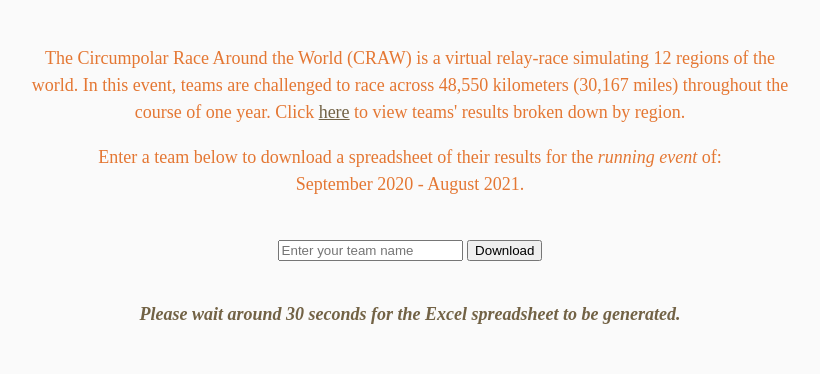
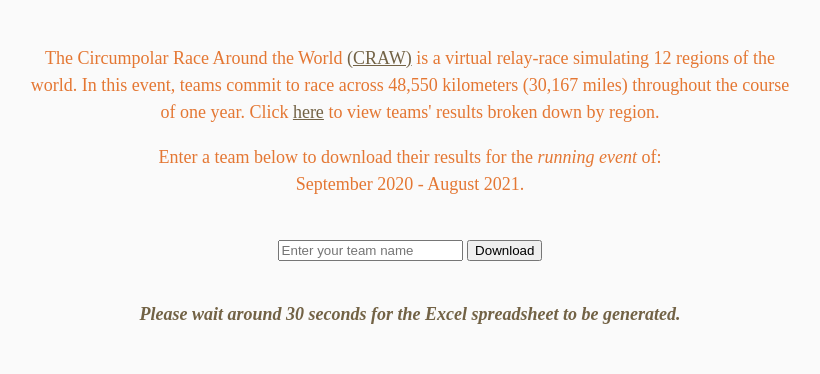
Before and after one commit to genvalen/circumpolar-race, a Flask app: page / in a window 1280 px wide. Shown: the part 489-863 px from the top of the page, without its empty margins (230-1050 px from the left). Run offline with Flask 2, Linux system fonts and the light colour scheme.

Commit message:
Update CRAW text in index.html.

```diff
--- a/templates/index.html
+++ b/templates/index.html
@@ -16,9 +16,8 @@
 
     <!-- project summary-->
     <div class="content">
-      <p>The Circumpolar Race Around the World (CRAW) is a virtual relay-race simulating 12 regions of the world. In this event, teams are challenged to race across 48,550 kilometers (30,167 miles) throughout the course of one year. Click <a href="https://runsignup.com/Race/Results/95983/TeamResults">here</a> to view teams' results broken down by region.</p>
-    </p>
-      <p>Enter a team below to download a spreadsheet of their results for the <em>running event</em> of: <br>September 2020 - August 2021.</p>
+      <p>The Circumpolar Race Around the World <a href="https://runsignup.com/Race/CHH/AnywhereAnyPlace/CircumpolarRaceAroundtheWorld">(CRAW)</a> is a virtual relay-race simulating 12 regions of the world. In this event, teams commit to race across 48,550 kilometers (30,167 miles) throughout the course of one year. Click <a href="https://runsignup.com/Race/Results/95983/TeamResults">here</a> to view teams' results broken down by region.</p>
+      <p>Enter a team below to download their results for the <em>running event</em> of: <br>September 2020 - August 2021.</p>
     </div>
 <!--  -->
     <!-- download button -->
@@ -30,7 +29,6 @@
     </div>
 
     <div class="footer">
-      <!-- <p>Visit <a href="url">https://runsignup.com/Race/Results/95983/TeamResults</a> to view teams' results broken down by region.</p> -->
       <p class="footnote"><i>Please wait around 30 seconds for the Excel spreadsheet to be generated.</i></p>
     </div>
   </div>
```
